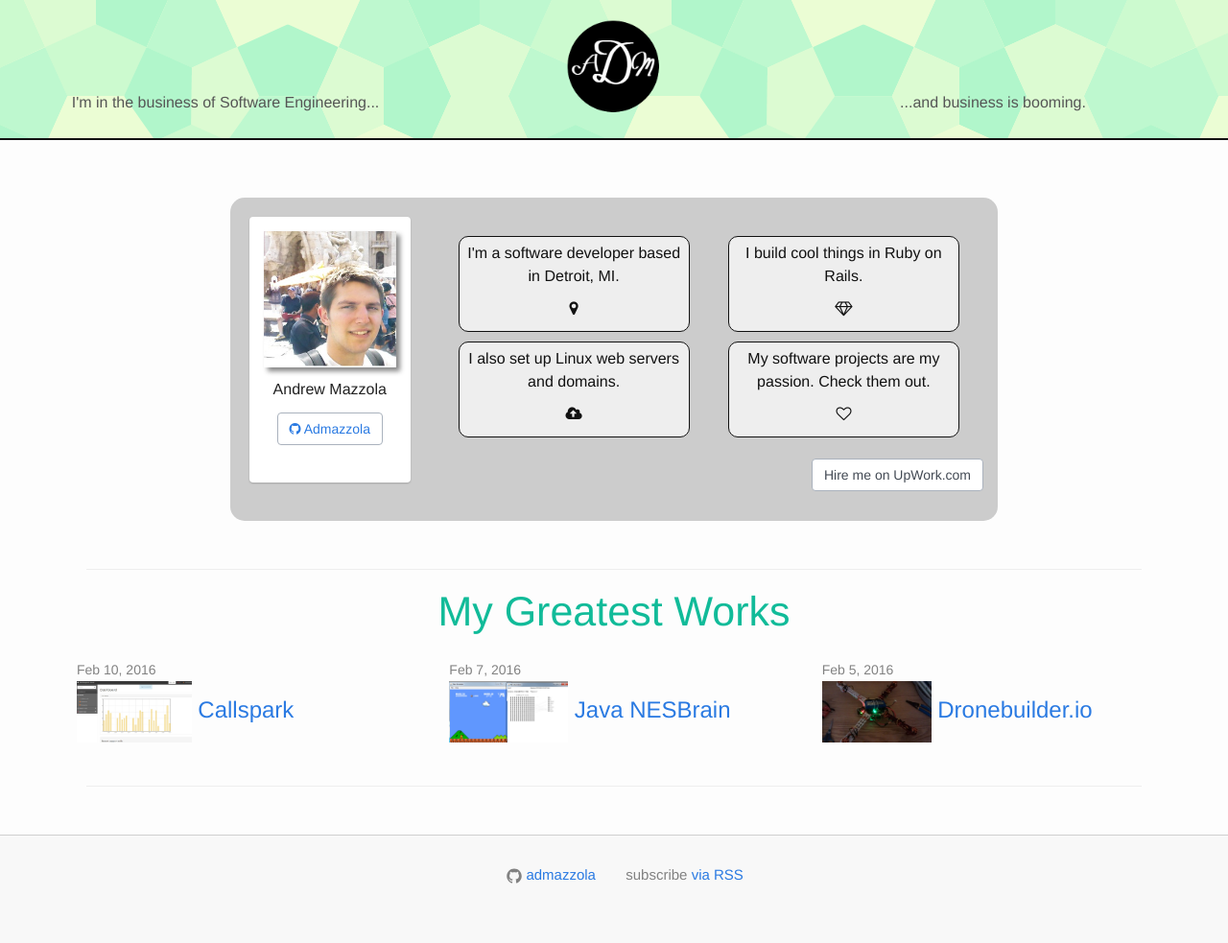
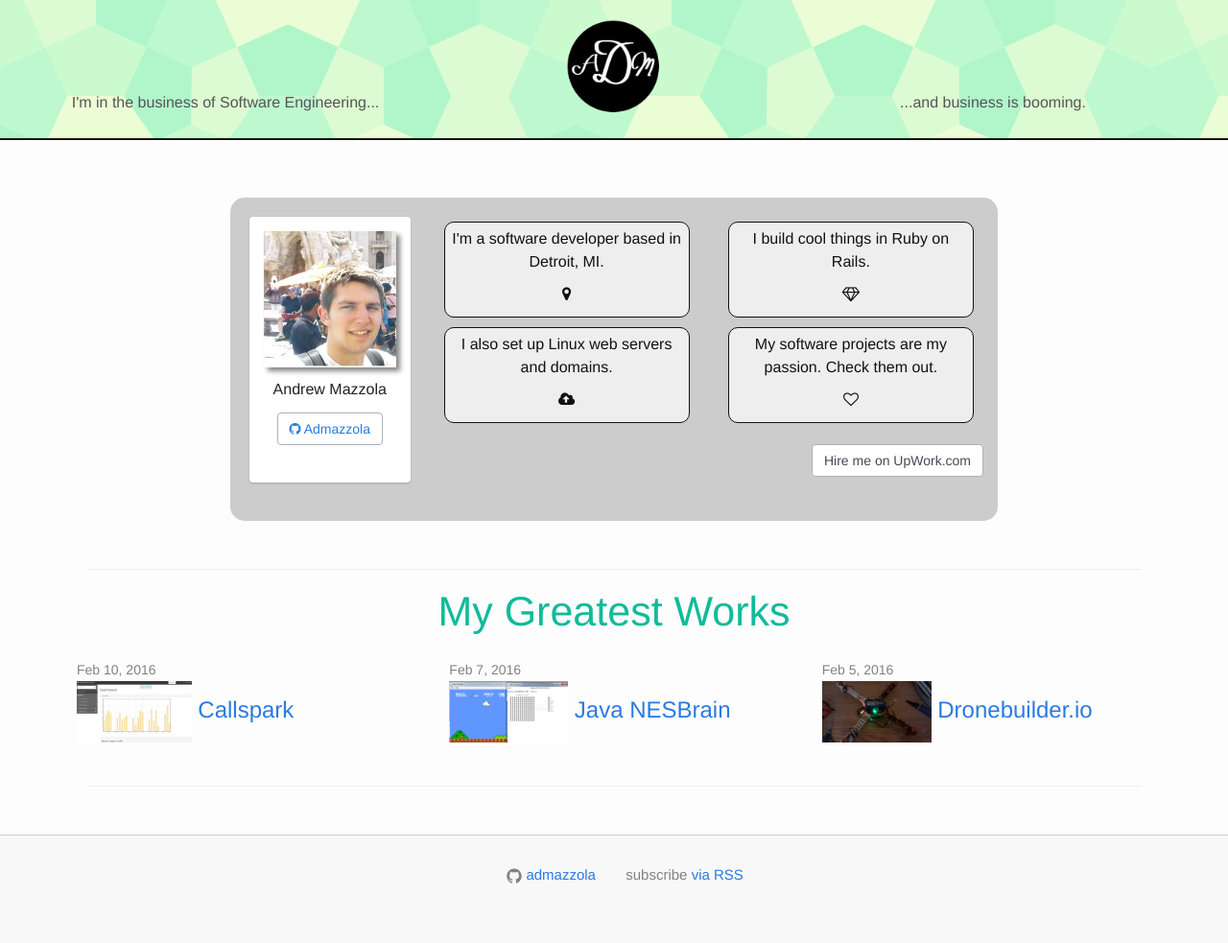
Before and after one commit to admazzola/admazzola.github.io, a Jekyll site: the page built from index.html, in a window 1280 px wide. Shown: the whole page at 96% size. Built offline with Jekyll 4.4.1, drawn with Linux system fonts in a browser that asks for light colours; nearby versions of some CDN libraries.

Commit message:
fixed bio formatting

```diff
--- a/_includes/bio.html
+++ b/_includes/bio.html
@@ -24,7 +24,7 @@
   <div class="col-sm-9">
 
     <div class="row" style="display:inline-block;">
-      <div style="height:220px;padding:15px">
+
         <div class="col-sm-6 ">
           <div class="info-bubble">
               <div class="info-text"> I'm a software developer based in Detroit, MI. </div>
@@ -50,7 +50,6 @@
           </div>
         </div>
 
-      </div>
     </div>
       <div class="row"  >
         <div class="pull-right" style="padding:10px;">
```
